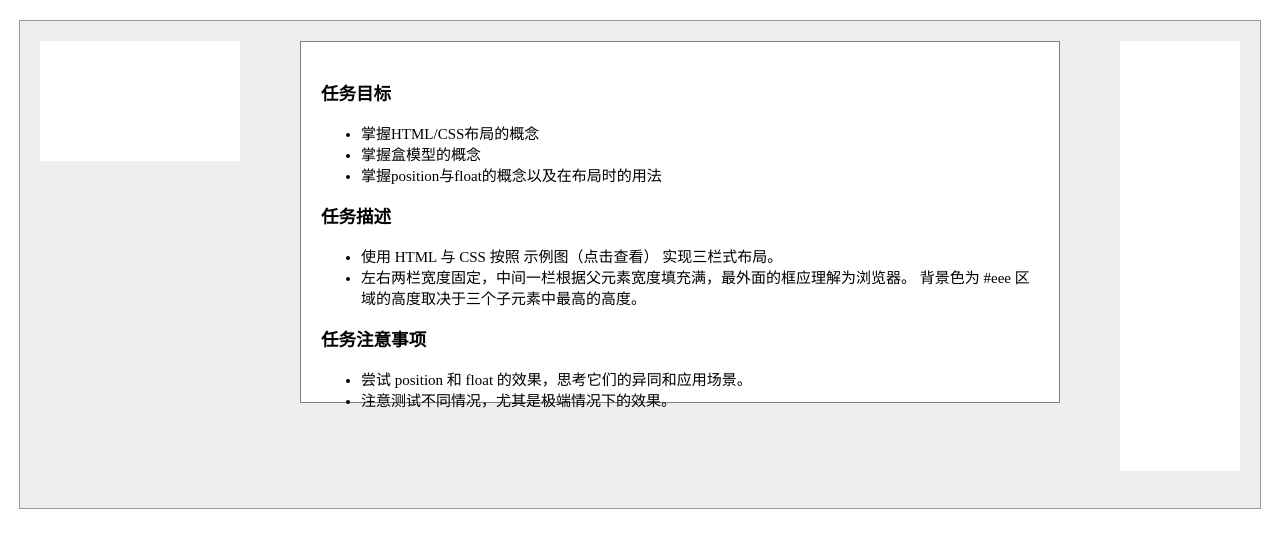
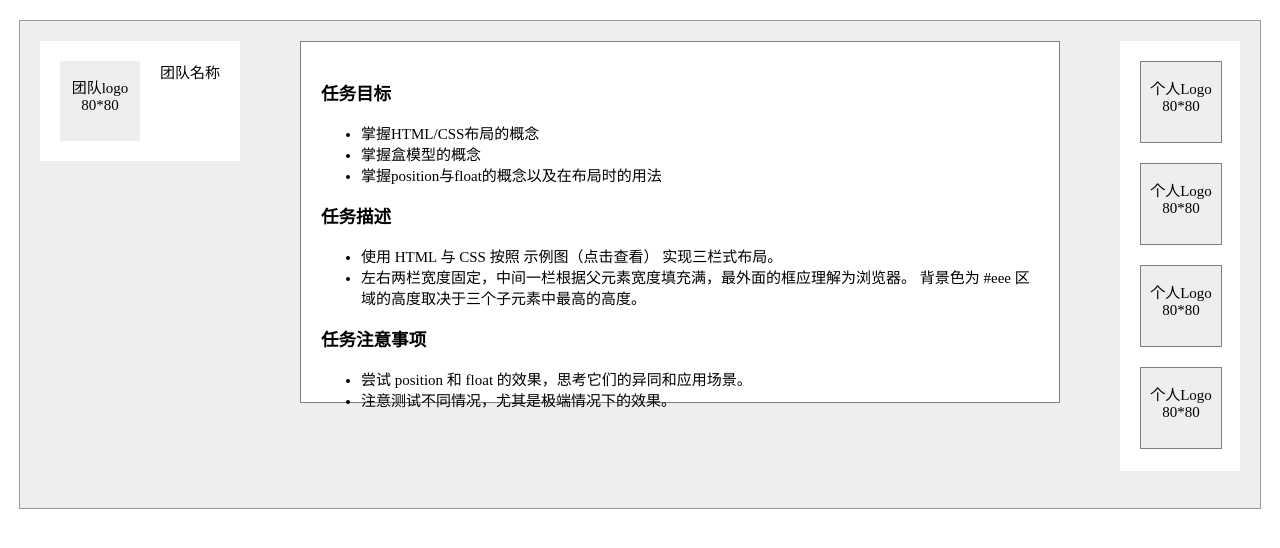
Before and after one commit to dadaiwei/Exercises, a plain HTML site: page task3/index.html in a window 1280 px wide. Drawn offline with Linux system fonts and the light colour scheme.

Commit message:
修改index.html文件

```diff
--- a/task3/index.html
+++ b/task3/index.html
@@ -8,13 +8,13 @@
 <body>
     <div class="body">
         <div class="left">
-           <!--<div class="logo">
+           <div class="logo">
                 <p>团队logo<br/>80*80</p>
            </div>
-            <p>团队名称</p>-->
+            <p>团队名称</p>
         </div>
         <div class="right">
-            <!--<div class="img">
+            <div class="img">
                 <p>个人Logo<br/>80*80</p>
             </div>
             <div class="img">
@@ -25,7 +25,7 @@
             </div>
             <div class="img">
                 <p>个人Logo<br/>80*80</p>
-            </div>-->
+            </div>
         </div>
         <div class="center">
             <h3>
```
